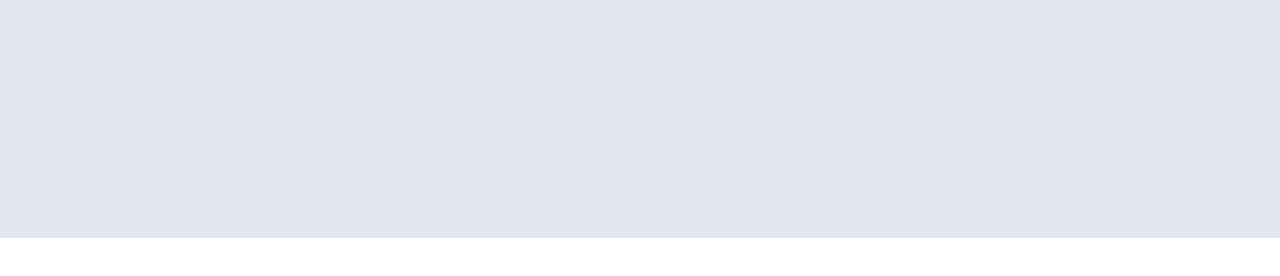
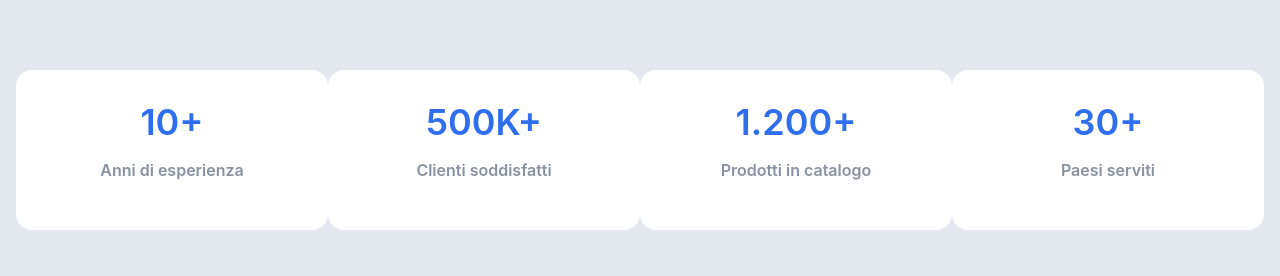
Before and after one commit to Andrea030105/FrontEnd, a React (Vite) app: page /about in a window 1280 px wide. Shown: the part 602-878 px from the top of the page. Before the commit the page ends 840 px from the top, so only its background shows below. Built offline with nearby package versions, Linux system fonts and the light colour scheme; no server answers.

Commit message:
Stats section about page done

```diff
--- a/src/pages/About.jsx
+++ b/src/pages/About.jsx
@@ -1,4 +1,5 @@
 import Button from "../components/ui/Button";
+import Card from "../components/ui/Card";
 
 export default function About() {
   return (
@@ -40,6 +41,38 @@ export default function About() {
           </div>
         </div>
       </section>
+
+      {/* STATS SECTION */}
+      <section className="flex justify-around my-20">
+        <Card
+          size="sm"
+          className="w-80 h-40 flex justify-center items-center font-semibold"
+        >
+          <p className="text-4xl text-primary-blue">10+</p>
+          <p className="text-text-soft my-4">Anni di esperienza</p>
+        </Card>
+        <Card
+          size="sm"
+          className="w-80 h-40 flex justify-center items-center font-semibold"
+        >
+          <p className="text-4xl text-primary-blue">500K+</p>
+          <p className="text-text-soft my-4">Clienti soddisfatti</p>
+        </Card>
+        <Card
+          size="sm"
+          className="w-80 h-40 flex justify-center items-center font-semibold"
+        >
+          <p className="text-4xl text-primary-blue">1.200+</p>
+          <p className="text-text-soft my-4">Prodotti in catalogo</p>
+        </Card>
+        <Card
+          size="sm"
+          className="w-80 h-40 flex justify-center items-center font-semibold"
+        >
+          <p className="text-4xl text-primary-blue">30+</p>
+          <p className="text-text-soft my-4">Paesi serviti</p>
+        </Card>
+      </section>
     </div>
   );
 }
```
